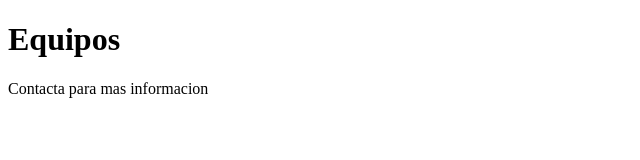
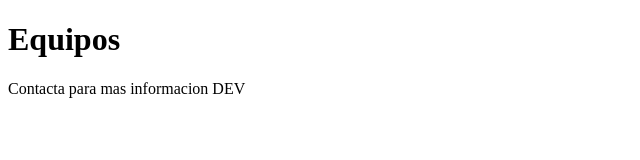
Before and after one commit to alvarodcr/git-practica, a plain HTML site: page pages/equipo.html in a window 1280 px wide. Shown: the full height of the page, 0-640 px from the left. Drawn offline with Linux system fonts and the light colour scheme.

Commit message:
Informacion en equipo.html

```diff
--- a/pages/equipo.html
+++ b/pages/equipo.html
@@ -5,4 +5,4 @@
 </head>
 <body>
     <h1>Equipos</h1>
-    <p>Contacta para mas informacion</p>
+    <p>Contacta para mas informacion DEV</p>
```
